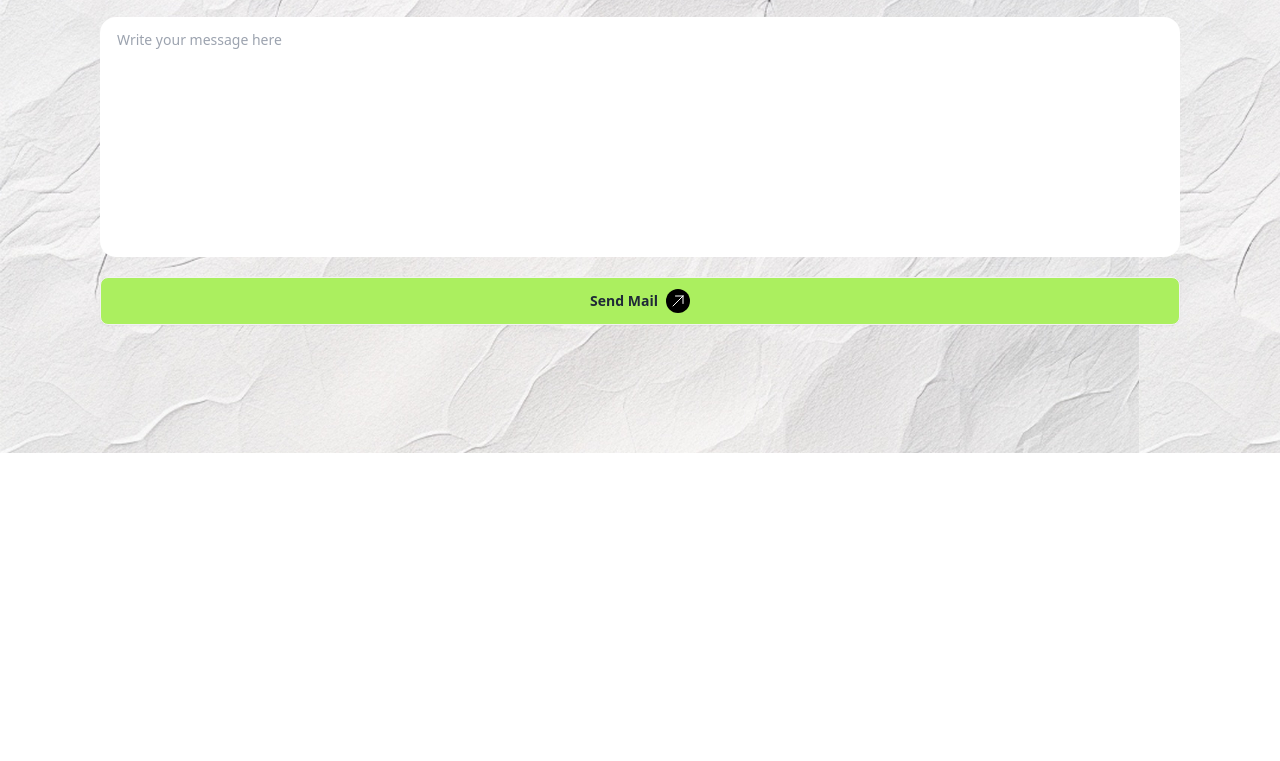
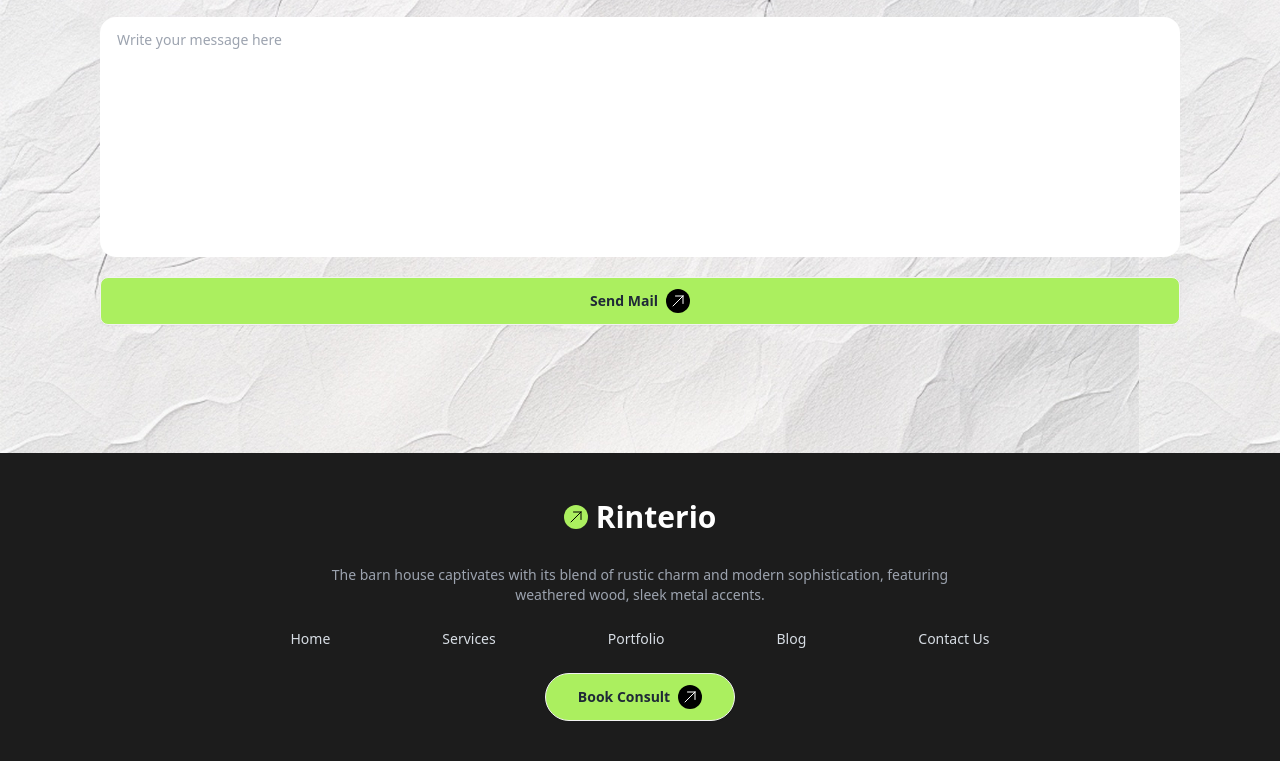
Before and after one commit to shekhmohibur/rinterio, a plain HTML site: page index.html in a window 1280 px wide. Shown: the part 4803-5564 px from the top of the page. Before the commit the page ends 5256 px from the top, so only its background shows below. Drawn offline with nearby package versions, Linux system fonts and the light colour scheme.

Commit message:
complete footer  section

```diff
--- a/index.html
+++ b/index.html
@@ -35,6 +35,7 @@
             'btn-color-50': 'rgba(171, 239, 95, 0.5)',
             'bg-primary-1': 'rgb(255, 255, 255)',
             'bg-primary-2': 'rgba(255, 255, 255, 0)',
+            'footer-bg': '#1C1C1C',
           }
         }
       }
@@ -577,9 +578,43 @@
    </section>
   </main>
 
+  <!-- Footer section -->
+  <footer class="footer sm:footer-horizontal bg-footer-bg text-neutral-content p-10">
+    <div class="md:container mx-auto flex flex-col items-center text-center">
 
-  <!-- Footer section -->
-  <footer>
+      <!-- logo -->
+      <a class="btn bg-transparent shadow-none border-none hover:bg-transparent text-3xl text-white">
+        <span class="bg-btn-color rounded-full text-black p-1 block">
+          <svg xmlns="http://www.w3.org/2000/svg" fill="none" viewBox="0 0 24 24" stroke-width="1.5"
+            stroke="currentColor" class="size-4">
+            <path stroke-linecap="round" stroke-linejoin="round" d="m4.5 19.5 15-15m0 0H8.25m11.25 0v11.25" />
+          </svg>
+        </span>
+        Rinterio
+      </a>
+
+      <!-- about -->
+        <p class="max-w-2xl text-gray-400 py-4">The barn house captivates with its blend of rustic charm and modern sophistication, featuring weathered wood, sleek metal accents.</p>
+
+        <!-- quick link -->
+         <ul class="flex flex-col md:flex-row gap-y-3 gap-x-28">
+          <li><a href="">Home</a></li>
+          <li><a href="">Services</a></li>
+          <li><a href="">Portfolio</a></li>
+          <li><a href="">Blog</a></li>
+          <li><a href="">Contact Us</a></li>
+         </ul>
+
+         <!-- colsult button -->
+         <a class="btn bg-btn-color px-8 rounded-3xl font-bold mt-4">Book Consult
+          <span class="bg-black rounded-full text-white p-1 block">
+            <svg xmlns="http://www.w3.org/2000/svg" fill="none" viewBox="0 0 24 24" stroke-width="1.5"
+              stroke="currentColor" class="size-4">
+              <path stroke-linecap="round" stroke-linejoin="round" d="m4.5 19.5 15-15m0 0H8.25m11.25 0v11.25" />
+            </svg>
+          </span>
+        </a>
+    </div>
   </footer>
 </body>
 
```
